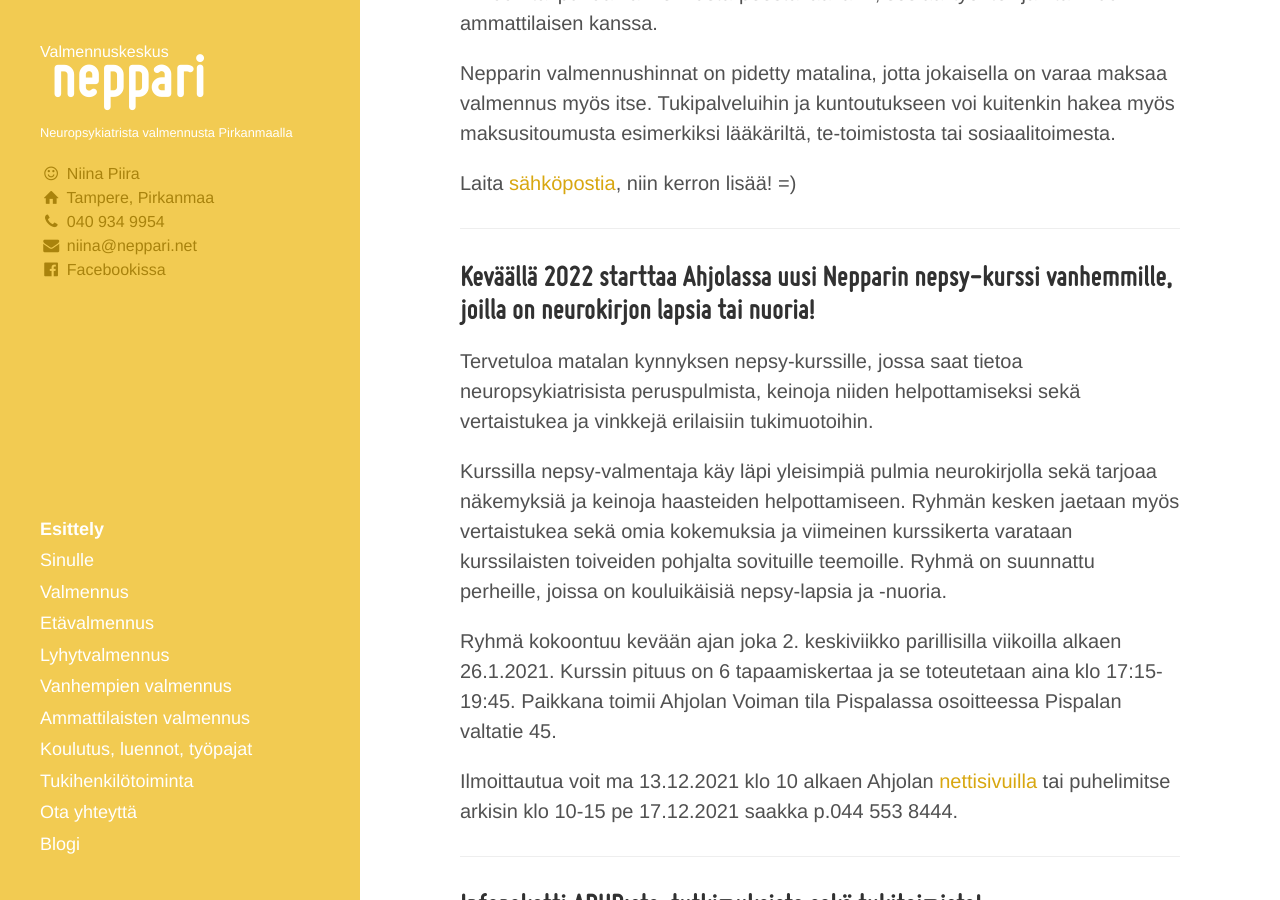
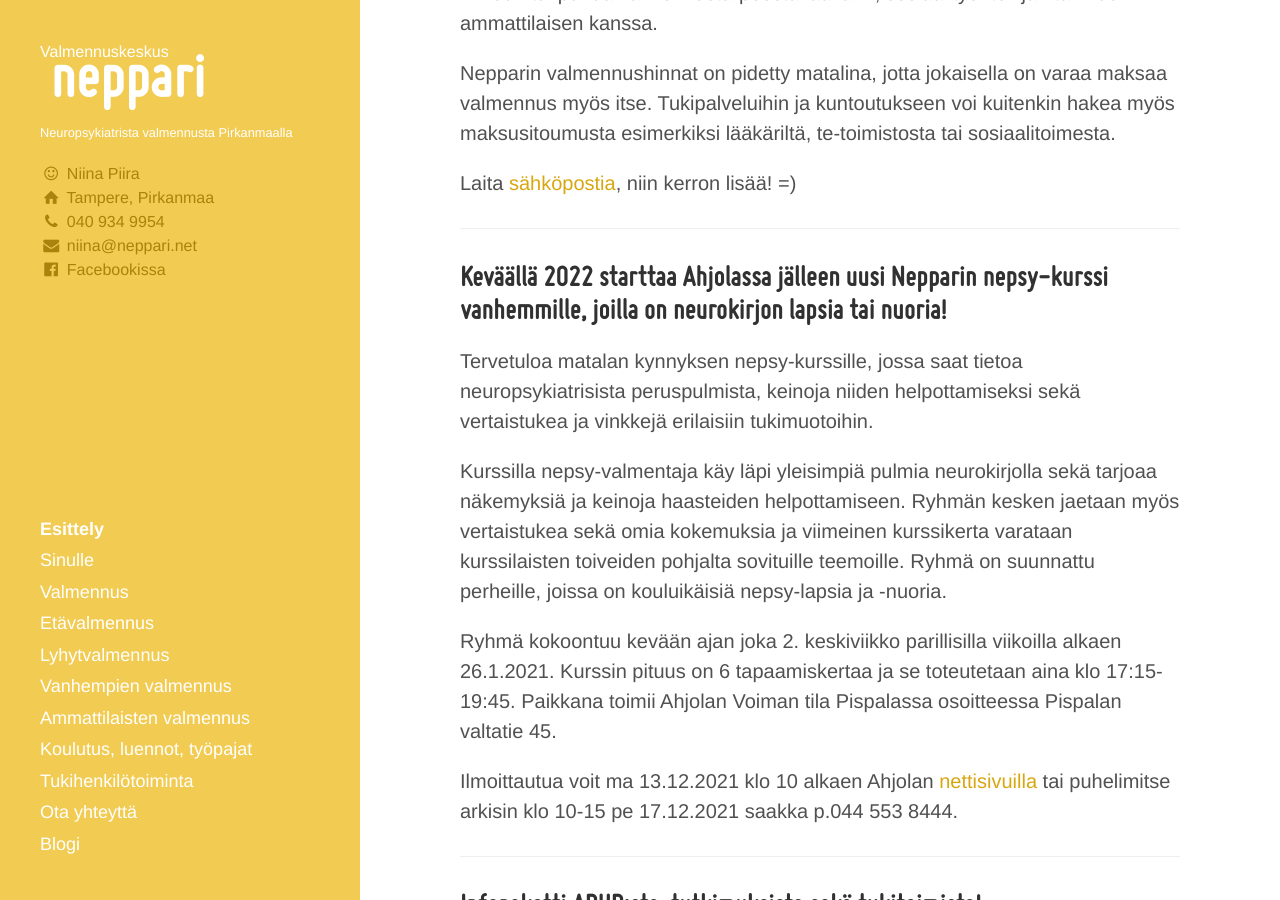
Before and after one commit to niinapiira/neppari.net, a Jekyll site: the page built from index.md, in a window 1280 px wide and 900 px high, scrolled down 689 px. Built offline with Jekyll 4.4.1, drawn with Linux system fonts in a browser that asks for light colours.

Commit message:
Update index.md

```diff
--- a/index.md
+++ b/index.md
@@ -36,7 +36,7 @@ Laita [sähköpostia](/ota-yhteytta), niin kerron lisää! =)
 
 ___
 
-##  Keväällä 2022 starttaa Ahjolassa uusi Nepparin nepsy-kurssi vanhemmille, joilla on neurokirjon lapsia tai nuoria!
+##  Keväällä 2022 starttaa Ahjolassa jälleen uusi Nepparin nepsy-kurssi vanhemmille, joilla on neurokirjon lapsia tai nuoria!
 
 Tervetuloa matalan kynnyksen nepsy-kurssille, jossa saat tietoa neuropsykiatrisista peruspulmista, keinoja niiden helpottamiseksi sekä vertaistukea ja vinkkejä erilaisiin tukimuotoihin.
 
```
